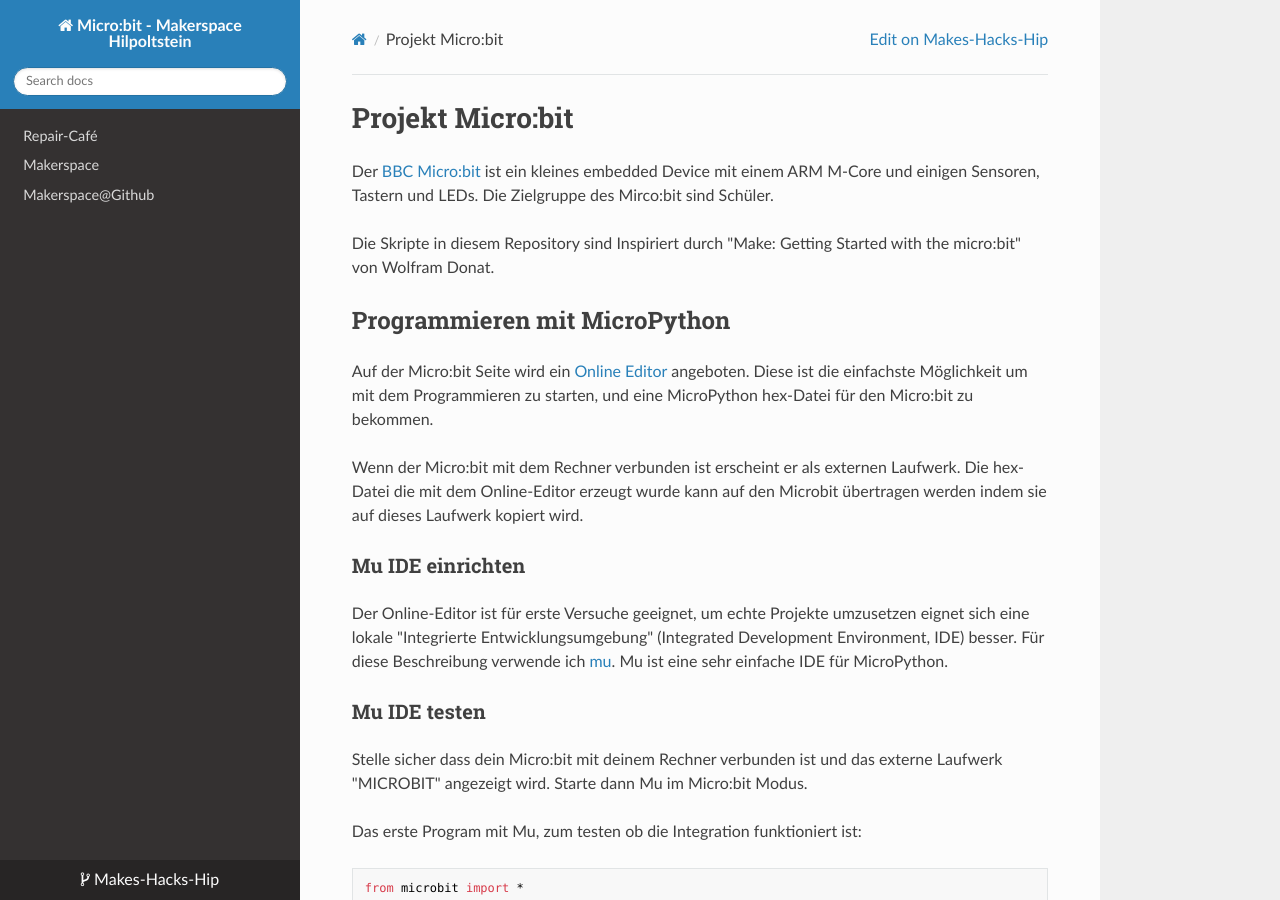
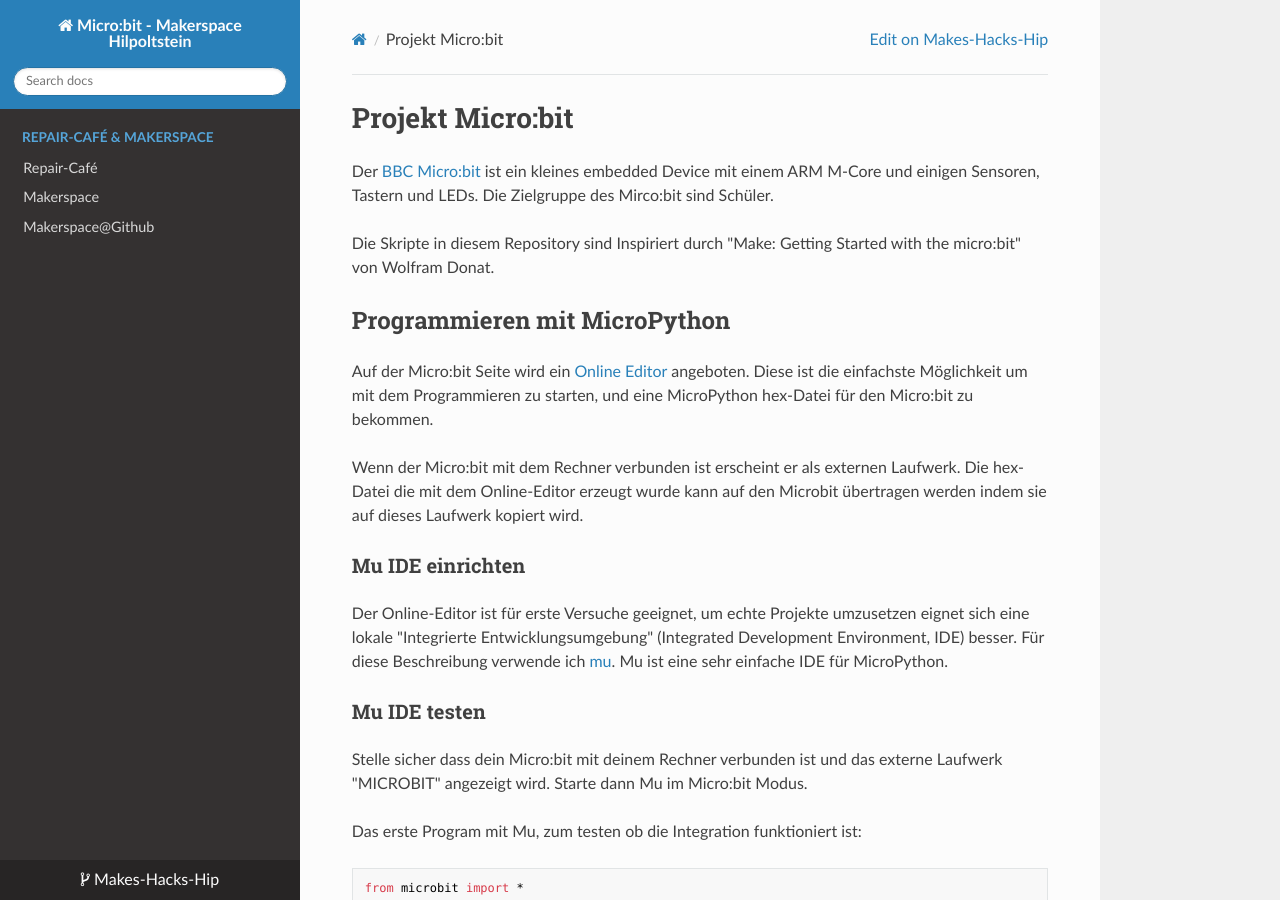
Before and after one commit to makes-hacks-hip/microbit, an MkDocs documentation site: the page built from docs/index.md, in a window 1280 px wide and 900 px high. Built offline with MkDocs 1.6.1, drawn with Linux system fonts in a browser that asks for light colours; nearby versions of some CDN libraries.

Commit message:
Menü Struktur

```diff
--- a/mkdocs.yml
+++ b/mkdocs.yml
@@ -1,9 +1,10 @@
 site_name: Micro:bit - Makerspace Hilpoltstein
 site_url: https://makes-hacks-hip.github.io/microbit/
 nav:
-    - Repair-Café: https://www.repaircafe-hilpoltstein.de
-    - Makerspace: https://makes-hacks-hip.de
-    - Makerspace@Github: https://makes-hacks-hip.github.io
+    - 'Repair-Café & Makerspace':
+        - Repair-Café: https://www.repaircafe-hilpoltstein.de
+        - Makerspace: https://makes-hacks-hip.de
+        - Makerspace@Github: https://makes-hacks-hip.github.io
 theme: readthedocs
 repo_url: https://makes-hacks-hip.github.io/microbit/
 edit_uri: edit/main/docs/
```
